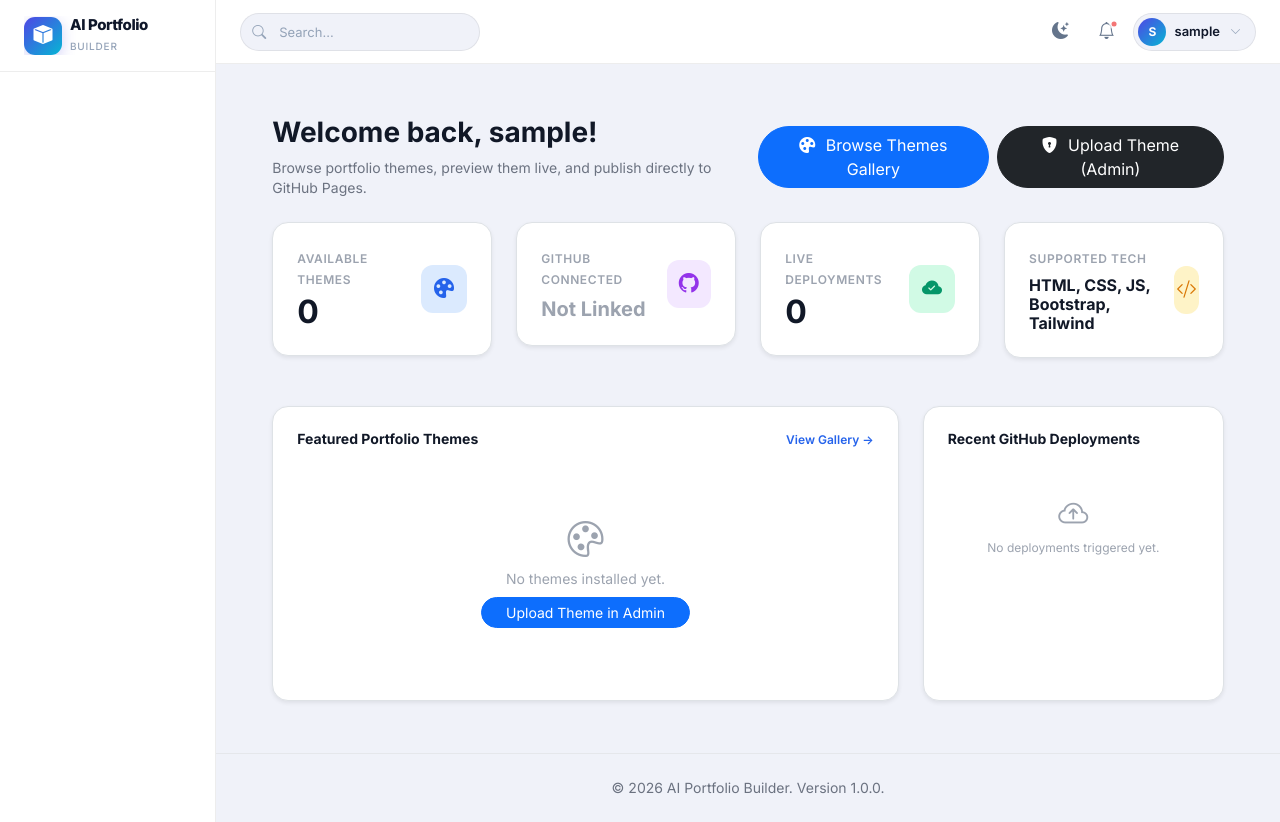
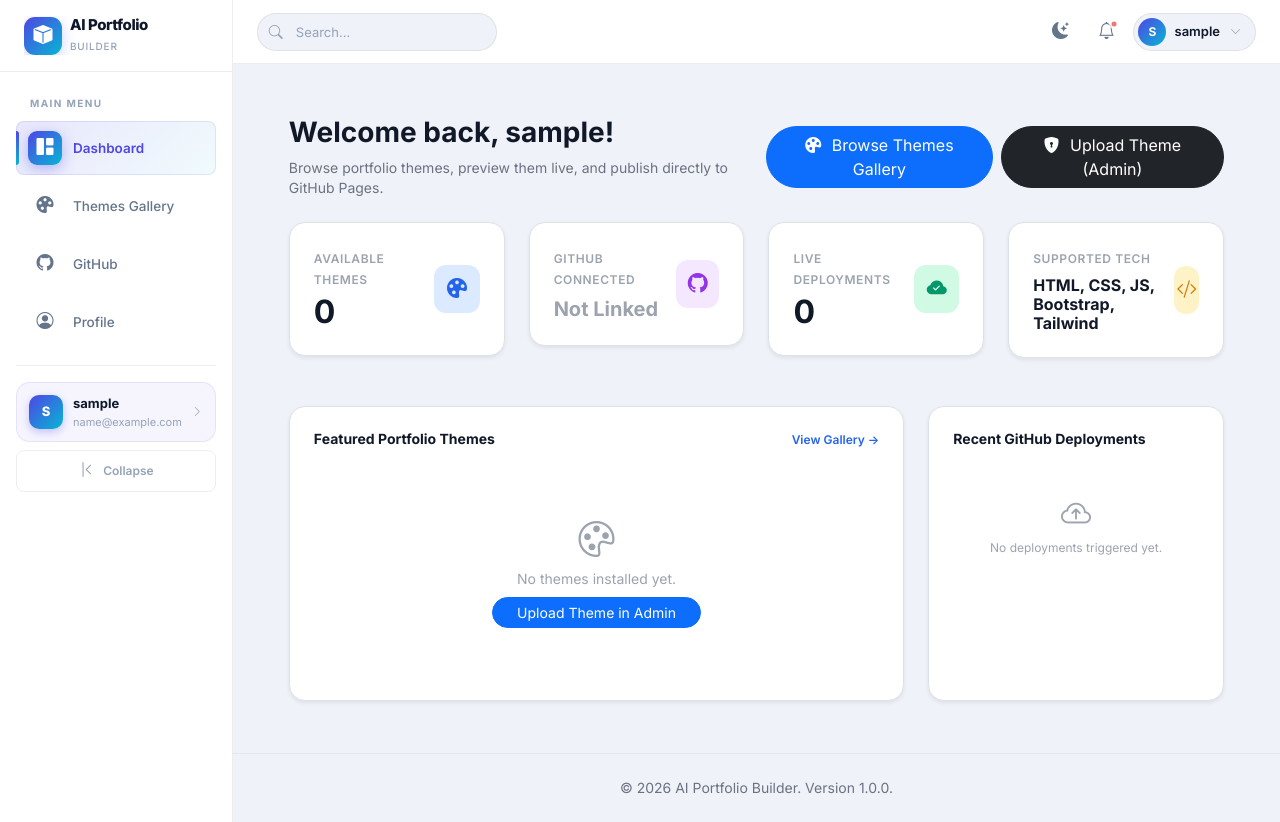
Before and after one commit to jeeva6347/AI-Portfolio-Builder, a Django app: page /dashboard/ in a window 1280 px wide. Run offline with Django 5.2, Linux system fonts and the light colour scheme; the visitor is signed in with stand-in values (Sample User, id 1); data that the repository does not hold is empty; some libraries are stand-ins or nearby versions.

Commit message:
fix: remove overflow:hidden from sidebar, reset old sidebarCollapsed localStorage

```diff
--- a/static/css/dashboard.css
+++ b/static/css/dashboard.css
@@ -75,9 +75,6 @@ body {
   border-right: 1px solid var(--border-color) !important;
   box-shadow: 4px 0 24px rgba(0,0,0,0.06) !important;
   transition: width var(--transition-slow) !important;
-  display: flex;
-  flex-direction: column;
-  overflow: hidden;
 }
 
 html.dark #sidebarOffcanvas {
--- a/static/js/dashboard.js
+++ b/static/js/dashboard.js
@@ -1,4 +1,11 @@
 document.addEventListener('DOMContentLoaded', function () {
+
+    // ── 0. One-time reset: clear old broken sidebarCollapsed value ──
+    // Previous code used inline styles. Reset to default (expanded) on first load.
+    if (localStorage.getItem('sidebarCollapsedV2') === null) {
+        localStorage.removeItem('sidebarCollapsed');
+        localStorage.setItem('sidebarCollapsedV2', 'done');
+    }
 
     // ── 1. Theme Toggle ──────────────────────────────────────────
     const themeToggleBtn = document.getElementById('themeToggleBtn');
--- a/templates/dashboard/components/sidebar.html
+++ b/templates/dashboard/components/sidebar.html
@@ -47,7 +47,7 @@
         </ul>
 
         <!-- Divider -->
-        <div class="sidebar-divider sidebar-text"></div>
+        <div class="sidebar-divider"></div>
 
         <!-- Bottom section: user card + collapse -->
         <div class="sidebar-bottom">
```
